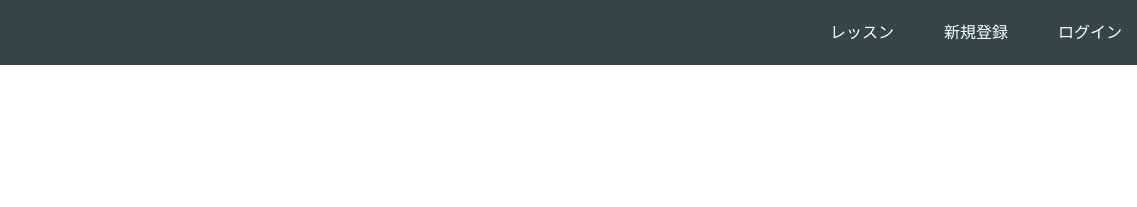
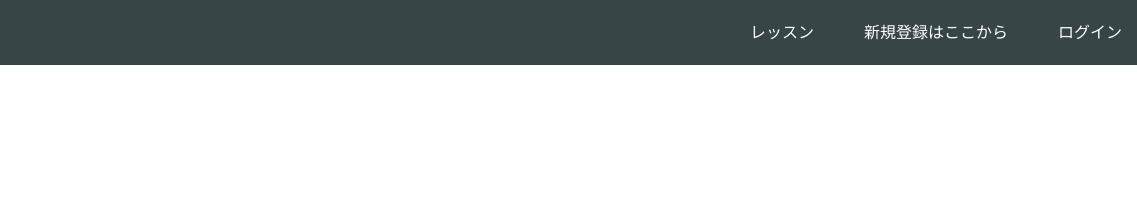
Before and after one commit to tomosantest/tomosantest.github.io, a plain HTML site: page index.html in a window 1280 px wide. Shown: the top 207 px of the page, 143-1280 px from the left. Drawn offline with Linux system fonts and the light colour scheme.

Commit message:
Update index.html

```diff
--- a/index.html
+++ b/index.html
@@ -16,7 +16,7 @@
       <span class="fa fa-bars menu-icon"></span>
       <div class="header-right">
         <a href="#">レッスン</a>
-        <a href="#">新規登録</a>
+        <a href="#">新規登録はここから</a>
         <a href="#" class="login">ログイン</a>
       </div>
     </div>
```
